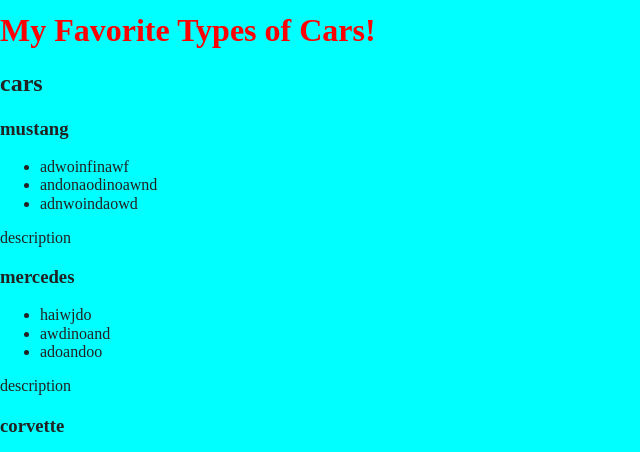
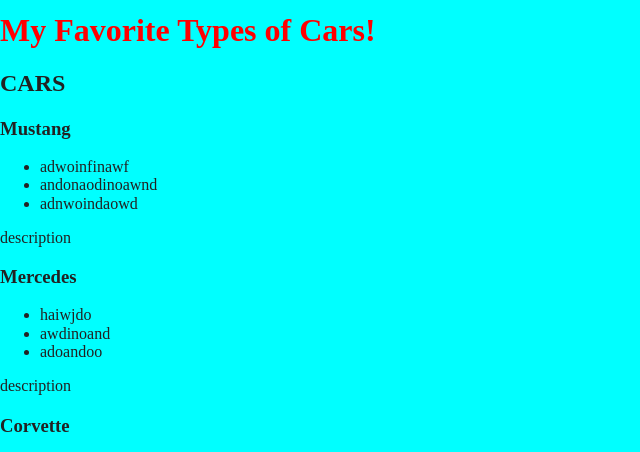
Before and after one commit to xNACHOx/Repository-2-Resume, a website built with Parcel: page index.html in a window 1280 px wide. Shown: the part 1108-1560 px from the top of the page, 0-640 px from the left. Built offline with nearby package versions, Linux system fonts and the light colour scheme.

Commit message:
Update index.html

```diff
--- a/index.html
+++ b/index.html
@@ -23,23 +23,23 @@
     <h1>My Favorite Types of Cars!</h1>
     <Main>
     <section>
-    <h2>cars</h2>
+    <h2>CARS</h2>
     <section>
-    <h3>mustang</h3>
+    <h3>Mustang</h3>
     <ul>
       <li>adwoinfinawf</li>
       <li>andonaodinoawnd</li>
       <li>adnwoindaowd</li>
     </ul>
     <div>description</div>
-    <h3>mercedes</h3>
+    <h3>Mercedes</h3>
     <ul>
       <li>haiwjdo</li>
       <li>awdinoand</li>
       <li>adoandoo</li>
     </ul>
     <div>description</div>
-    <h3>corvette</h3>
+    <h3>Corvette</h3>
     <ul>
       <li>haiwjdo</li>
       <li>awdinoand</li>
```
